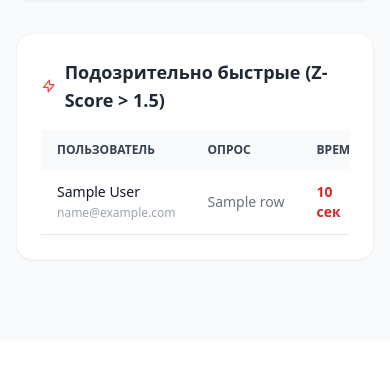
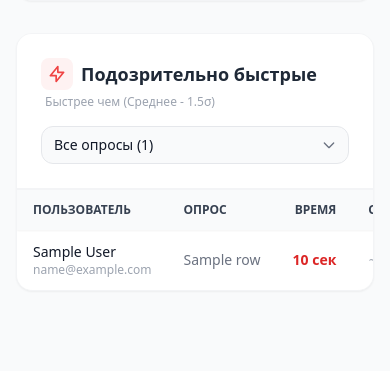
Before and after one commit to lashy0/survey-db, a Python web app: template app/templates/admin/analytics.html in a window 390 px wide. Shown: the part 1932-2303 px from the top of the page. Before the commit the page ends 2193 px from the top, so only its background shows below. Run offline with Jinja, Linux system fonts and the light colour scheme; the template is opened without the code that fills it: most values are stand-ins (such as "Sample title", 1, 10 or a date in 2020); some libraries are stand-ins or nearby versions.

Commit message:
update analitics

```diff
--- a/app/templates/admin/analytics.html
+++ b/app/templates/admin/analytics.html
@@ -49,44 +49,46 @@
         </div>
 
         <!-- Аномалии (Table) -->
-        <div class="lg:col-span-2 bg-white p-6 rounded-2xl shadow-sm border border-gray-100 overflow-hidden">
-            <div class="flex justify-between items-center mb-4">
-                <h3 class="text-lg font-bold text-gray-800 flex items-center gap-2">
-                    <svg class="w-5 h-5 text-red-500" fill="none" stroke="currentColor" viewBox="0 0 24 24"><path stroke-linecap="round" stroke-linejoin="round" stroke-width="2" d="M13 10V3L4 14h7v7l9-11h-7z"/></svg>
-                    Подозрительно быстрые (Z-Score > 1.5)
-                </h3>
+        <div class="lg:col-span-2 bg-white rounded-2xl shadow-sm border border-gray-100 flex flex-col h-full overflow-hidden">
+            <!-- Шапка с фильтром -->
+            <div class="p-6 border-b border-gray-100 flex flex-col sm:flex-row justify-between items-start sm:items-center gap-4 bg-white z-20">
+                <div>
+                    <h3 class="text-lg font-bold text-gray-800 flex items-center gap-2">
+                        <div class="p-1.5 bg-red-50 rounded-lg">
+                            <svg class="w-5 h-5 text-red-500" fill="none" stroke="currentColor" viewBox="0 0 24 24"><path stroke-linecap="round" stroke-linejoin="round" stroke-width="2" d="M13 10V3L4 14h7v7l9-11h-7z"/></svg>
+                        </div>
+                        Подозрительно быстрые
+                    </h3>
+                    <p class="text-xs text-gray-400 mt-1 ml-1">Быстрее чем (Среднее - 1.5σ)</p>
+                </div>
+
+                <!-- ФИЛЬТР -->
+                <div class="relative w-full sm:w-64">
+                    <select name="survey_id"
+                            hx-get="/admin/analytics/anomalies"
+                            hx-target="#anomalies-container"
+                            hx-swap="outerHTML"
+                            class="w-full pl-3 pr-10 py-2 border border-gray-200 rounded-xl text-sm focus:ring-2 focus:ring-blue-500 focus:border-transparent bg-gray-50 hover:bg-white transition-colors cursor-pointer appearance-none">
+                        <option value="">Все опросы ({{ all_surveys|length }})</option>
+                        {% for s in all_surveys %}
+                        <option value="{{ s.survey_id }}" {% if selected_survey_id == s.survey_id %}selected{% endif %}>
+                            {{ s.title }}
+                        </option>
+                        {% endfor %}
+                    </select>
+                    <!-- Стрелочка кастомная -->
+                    <div class="absolute inset-y-0 right-0 flex items-center px-3 pointer-events-none text-gray-500">
+                        <svg class="w-4 h-4" fill="none" stroke="currentColor" viewBox="0 0 24 24"><path stroke-linecap="round" stroke-linejoin="round" stroke-width="2" d="M19 9l-7 7-7-7" /></svg>
+                    </div>
+                </div>
             </div>
-            <div class="overflow-x-auto">
-                <table class="min-w-full text-sm text-left text-gray-500">
-                    <thead class="text-xs text-gray-700 uppercase bg-gray-50">
-                        <tr>
-                            <th class="px-4 py-3">Пользователь</th>
-                            <th class="px-4 py-3">Опрос</th>
-                            <th class="px-4 py-3">Время</th>
-                            <th class="px-4 py-3">Среднее</th>
-                        </tr>
-                    </thead>
-                    <tbody>
-                        {% for row in anomalies %}
-                        <tr class="bg-white border-b hover:bg-gray-50">
-                            <td class="px-4 py-3 font-medium text-gray-900">
-                                {{ row.full_name }}<br>
-                                <span class="text-xs text-gray-400">{{ row.email }}</span>
-                            </td>
-                            <td class="px-4 py-3 truncate max-w-xs">{{ row.title }}</td>
-                            <td class="px-4 py-3 font-bold text-red-600">{{ row.user_sec | round(1) }} сек</td>
-                            <td class="px-4 py-3 text-gray-400">~ {{ row.avg_sec | round(1) }} сек</td>
-                        </tr>
-                        {% else %}
-                        <tr>
-                            <td colspan="4" class="px-4 py-4 text-center text-gray-400">Аномалий не найдено</td>
-                        </tr>
-                        {% endfor %}
-                    </tbody>
-                </table>
-            </div>
+
+            <!-- Контейнер таблицы (сюда HTMX подгрузит anomalies_table.html) -->
+            {% include "admin/partials/anomalies_table.html" %}
+
         </div>
     </div>
+
 </div>
 
 <!-- Инициализация графиков Plotly -->
@@ -141,4 +143,22 @@
         legend: {orientation: 'h', y: -0.1}
     }, {displayModeBar: false, responsive: true});
 </script>
+
+<style>
+    /* Тонкий скроллбар для Webkit (Chrome, Safari) */
+    .custom-scrollbar::-webkit-scrollbar {
+        width: 6px;
+        height: 6px;
+    }
+    .custom-scrollbar::-webkit-scrollbar-track {
+        background: transparent;
+    }
+    .custom-scrollbar::-webkit-scrollbar-thumb {
+        background-color: #cbd5e1;
+        border-radius: 20px;
+    }
+    .custom-scrollbar::-webkit-scrollbar-thumb:hover {
+        background-color: #94a3b8;
+    }
+</style>
 {% endblock %}
--- /dev/null
+++ b/app/templates/admin/partials/anomalies_table.html
@@ -0,0 +1,52 @@
+<div id="anomalies-container" class="relative border-t border-gray-100 flex-grow flex flex-col min-h-0">
+    <!-- Спиннер (появляется при htmx-request) -->
+    <div class="htmx-indicator absolute inset-0 bg-white/80 flex items-center justify-center z-50 backdrop-blur-sm transition-opacity duration-300">
+        <div class="animate-spin rounded-full h-8 w-8 border-b-2 border-blue-600"></div>
+    </div>
+
+    <!-- Обёртка для скролла -->
+    <div class="overflow-y-auto overflow-x-auto custom-scrollbar" style="max-height: 400px;">
+        <table class="w-full text-sm text-left text-gray-500">
+            <thead class="text-xs text-gray-700 uppercase bg-gray-50 sticky top-0 z-10 shadow-sm">
+                <tr>
+                    <th class="px-4 py-3 bg-gray-50 whitespace-nowrap">Пользователь</th>
+                    <th class="px-4 py-3 bg-gray-50 whitespace-nowrap">Опрос</th>
+                    <th class="px-4 py-3 bg-gray-50 whitespace-nowrap text-right">Время</th>
+                    <th class="px-4 py-3 bg-gray-50 whitespace-nowrap text-right">Среднее</th>
+                </tr>
+            </thead>
+            <tbody class="divide-y divide-gray-100">
+                {% for row in anomalies %}
+                <tr class="bg-white hover:bg-gray-50 transition-colors">
+                    <td class="px-4 py-3">
+                        <div class="font-medium text-gray-900">{{ row.full_name }}</div>
+                        <div class="text-xs text-gray-400 truncate max-w-[150px]" title="{{ row.email }}">{{ row.email }}</div>
+                    </td>
+                    <td class="px-4 py-3">
+                        <div class="truncate max-w-[150px] sm:max-w-[200px]" title="{{ row.title }}">
+                            {{ row.title }}
+                        </div>
+                    </td>
+                    <td class="px-4 py-3 font-bold text-red-600 text-right whitespace-nowrap">
+                        {{ row.user_sec | round(1) }} сек
+                    </td>
+                    <td class="px-4 py-3 text-gray-400 text-right whitespace-nowrap">
+                        ~ {{ row.avg_sec | round(1) }} сек
+                    </td>
+                </tr>
+                {% else %}
+                <tr>
+                    <td colspan="4" class="px-4 py-12 text-center text-gray-400">
+                        <div class="flex flex-col items-center justify-center">
+                            <svg class="w-10 h-10 text-gray-300 mb-2" fill="none" viewBox="0 0 24 24" stroke="currentColor">
+                                <path stroke-linecap="round" stroke-linejoin="round" stroke-width="1.5" d="M9 12l2 2 4-4m6 2a9 9 0 11-18 0 9 9 0 0118 0z" />
+                            </svg>
+                            <p>Аномалий не найдено</p>
+                        </div>
+                    </td>
+                </tr>
+                {% endfor %}
+            </tbody>
+        </table>
+    </div>
+</div>
```
Also changed, not shown: app/routers/admin.py (+80 -11 lines).
